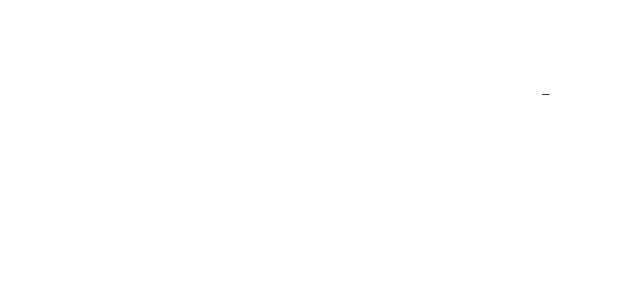
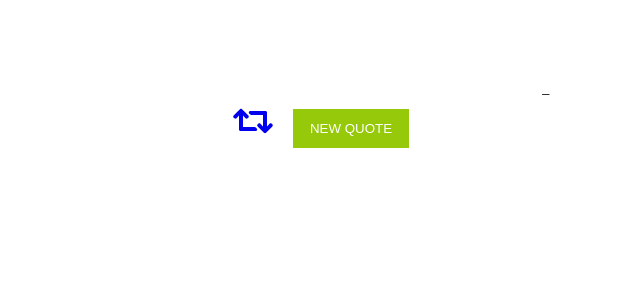
Before and after one commit to donjosef/random-quote-machine, a React (Create React App) app: page / in a window 1280 px wide. Shown: the top 300 px of the page, without its empty margins (319-959 px from the left). Built offline with nearby package versions, Linux system fonts and the light colour scheme.

Commit message:
Use Button instances inside App

```diff
--- a/src/App.js
+++ b/src/App.js
@@ -1,6 +1,7 @@
 import React, { Component } from 'react';
 
 import Quote from './components/Quote/Quote';
+import Button from './components/Button/Button';
 import './App.css';
 
 class App extends Component {
@@ -8,6 +9,8 @@ class App extends Component {
     return (
       <div className="App" id="quote-box">
         <Quote />
+        <Button type="tweet"/>
+        <Button type="new-quote"/>
       </div>
     );
   }
```
